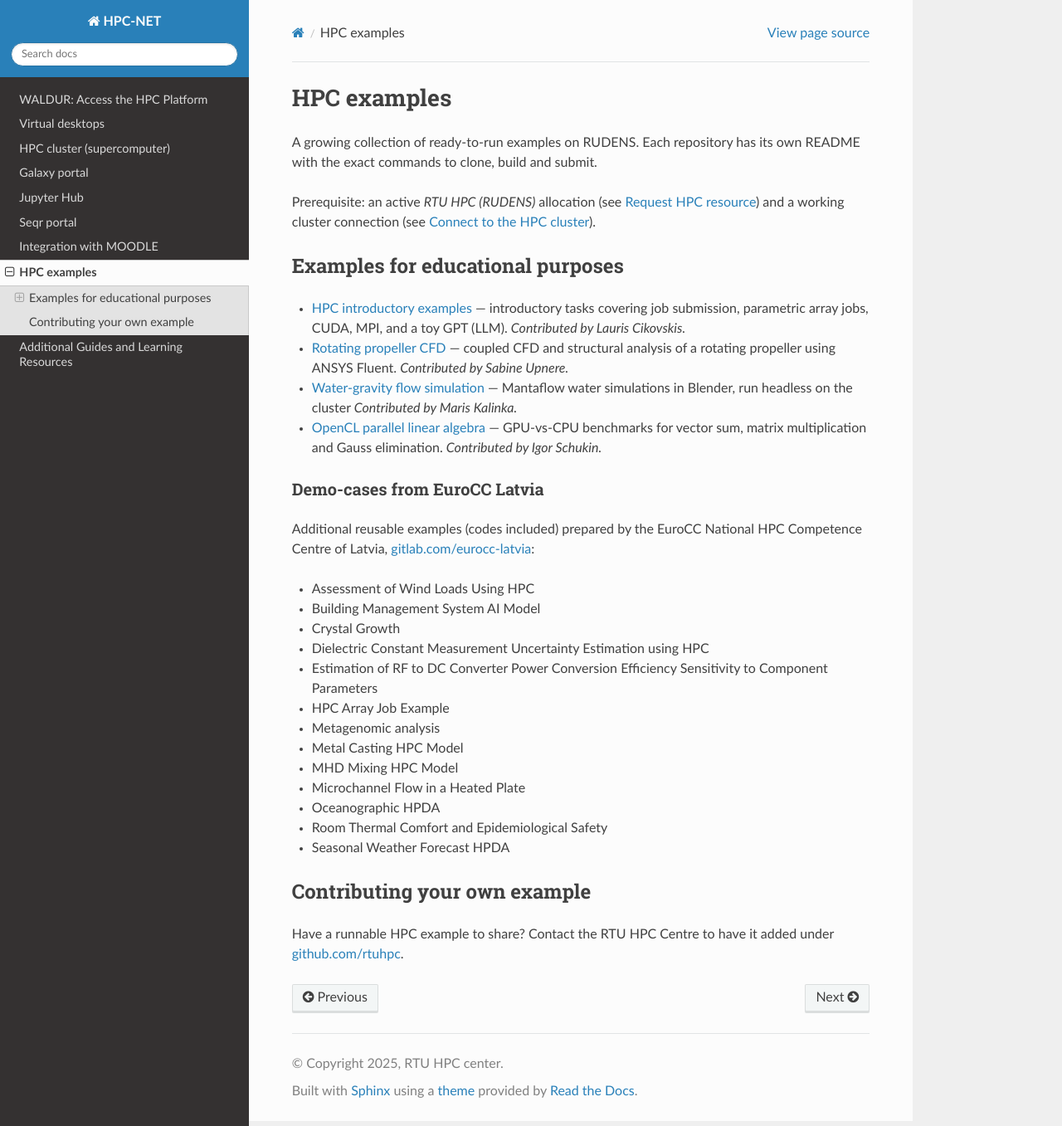
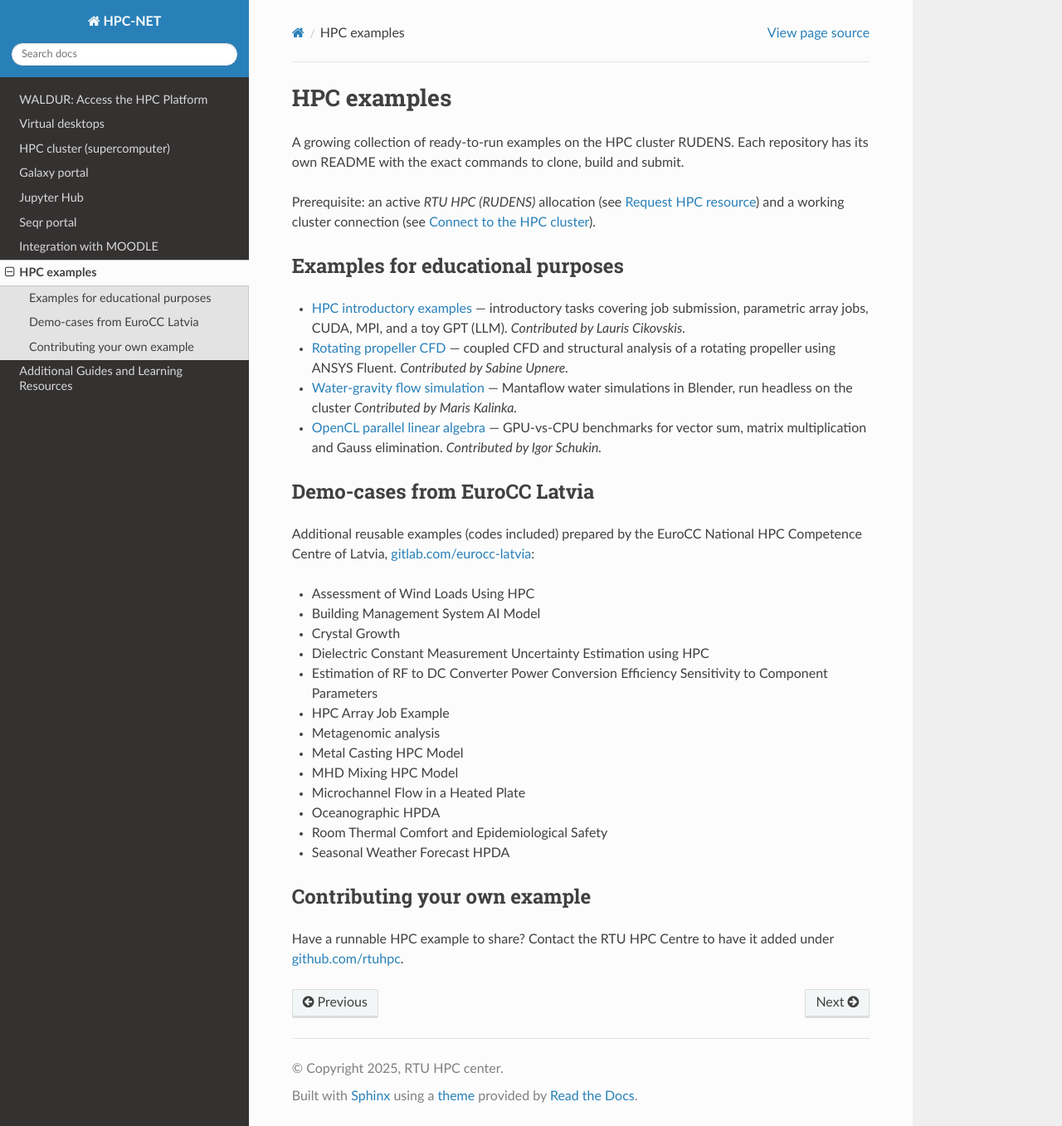
Before and after one commit to rtuhpc/hpc-platform, a Sphinx documentation site: the page built from doc/examples.md, in a window 1280 px wide and 1357 px high. Shown: the whole window at 83% size. Built offline with Sphinx 7.4.7 and the Read the Docs theme 3.1.0, drawn with Linux system fonts in a browser that asks for light colours.

Commit message:
Update examples.md

```diff
--- a/doc/examples.md
+++ b/doc/examples.md
@@ -1,6 +1,6 @@
 # HPC examples
 
-A growing collection of ready-to-run examples on RUDENS. Each repository
+A growing collection of ready-to-run examples on the HPC cluster RUDENS. Each repository
 has its own README with the exact commands to clone, build and submit.
 
 Prerequisite: an active *RTU HPC (RUDENS)* allocation
@@ -15,7 +15,7 @@ and a working cluster connection
 - [Water-gravity flow simulation](https://github.com/rtuhpc/HPC-example-BLENDER) — Mantaflow water simulations in Blender, run headless on the cluster *Contributed by Maris Kalinka.*
 - [OpenCL parallel linear algebra](https://github.com/Igor-Schukin/opencl-test) — GPU-vs-CPU benchmarks for vector sum, matrix multiplication and Gauss elimination. *Contributed by Igor Schukin.*
 
-### Demo-cases from EuroCC Latvia
+## Demo-cases from EuroCC Latvia
 
 Additional reusable examples (codes included) prepared by the EuroCC
 National HPC Competence Centre of Latvia,
```
